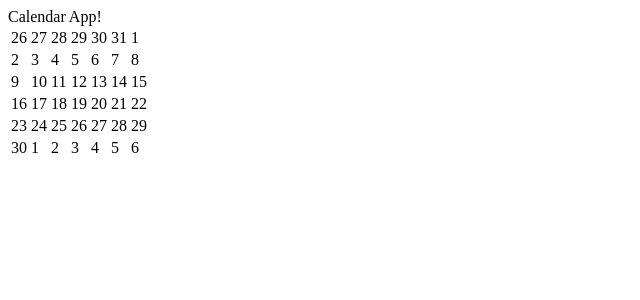
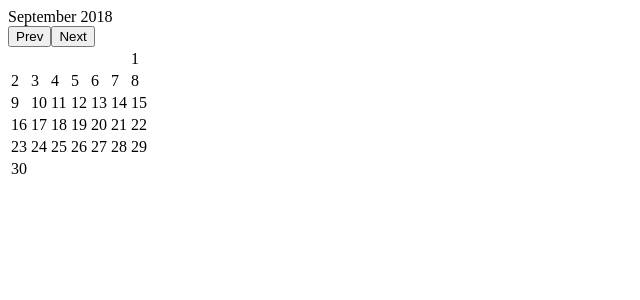
Before and after one commit to angishen/react-redux-calendar-planner-thing, a React (Create React App) app: page / in a window 1280 px wide. Shown: the top 300 px of the page, without its empty margins (0-640 px from the left). Built offline with nearby package versions, Linux system fonts and the light colour scheme.

Commit message:
add prev & next month toggles

```diff
--- a/src/actions/index.js
+++ b/src/actions/index.js
@@ -1,12 +1,20 @@
-import moment from 'moment';
+export const PREV_MONTH = 'prev_month';
+export const NEXT_MONTH = 'next_month';
 
-export const FETCH_TIME = 'fetch_time';
-
-export function fetchTime() {
-  const currentTime = moment();
+export function prevMonth(month) {
+  const prevMonth = month.clone().subtract(1, 'month');
 
   return {
-    type: FETCH_TIME,
-    payload: currentTime
+    type: PREV_MONTH,
+    payload: prevMonth
   };
 }
+
+export function nextMonth(month) {
+  const nextMonth = month.clone().add(1, 'month');
+
+  return {
+    type: NEXT_MONTH,
+    payload: nextMonth
+  };
+}
--- a/src/components/App.jsx
+++ b/src/components/App.jsx
@@ -6,7 +6,6 @@ export default class App extends Component {
   render() {
     return (
       <div>
-        Calendar App!
         <CalendarMonth />
       </div>
     );
--- a/src/components/CalendarDay.jsx
+++ b/src/components/CalendarDay.jsx
@@ -3,7 +3,7 @@ import React, { Component } from 'react';
 export default class CalendarDay extends Component {
   render() {
     return(
-      <td>{this.props.day}</td>
+      <td>{this.props.day ? this.props.day.format('D') : ''}</td>
     )
   }
 }
--- a/src/components/CalendarMonth.jsx
+++ b/src/components/CalendarMonth.jsx
@@ -6,21 +6,43 @@ import getCalendarMonthWeeks from '../utils/getCalendarMonthWeeks';
 import CalendarDay from './CalendarDay';
 import CalendarWeek from './CalendarWeek';
 
+import { prevMonth, nextMonth } from '../actions';
+
 class CalendarMonth extends Component {
   constructor(props) {
     super(props);
 
-    this.state = { weeks: getCalendarMonthWeeks(moment()) };
+    this.state = {
+      currentMonth: moment()
+    };
+  }
+
+  // huzzahhhh this works
+  componentWillReceiveProps(nextProps) {
+    this.setState({ currentMonth: nextProps.month });
   }
 
   renderCalendarDay(props) {
     return <CalendarDay {...props} />;
   }
 
+  handlePrevMonthClick = () => {
+    this.props.prevMonth(this.state.currentMonth);
+  };
+
+  handleNextMonthClick = () => {
+    this.props.nextMonth(this.state.currentMonth);
+  };
+
   render() {
-    const { weeks } = this.state;
+    let { currentMonth } = this.state;
+    let weeks = getCalendarMonthWeeks(currentMonth);
+
     return (
       <div>
+        <div>{this.state.currentMonth.format('MMMM YYYY')}</div>
+        <button onClick={this.handlePrevMonthClick}>Prev</button>
+        <button onClick={this.handleNextMonthClick}>Next</button>
         <table>
           <tbody>
             {weeks.map((week, i) => (
@@ -28,8 +50,9 @@ class CalendarMonth extends Component {
                 {week.map((day, dayOfWeek) =>
                   this.renderCalendarDay({
                     key: dayOfWeek,
-                    day: day.format('D')
-                  }))}
+                    day: day
+                  })
+                )}
               </CalendarWeek>
             ))}
           </tbody>
@@ -39,4 +62,11 @@ class CalendarMonth extends Component {
   }
 }
 
-export default CalendarMonth;
+function mapStateToProps({ month }) {
+  return { month };
+}
+
+export default connect(
+  mapStateToProps,
+  { prevMonth, nextMonth }
+)(CalendarMonth);
--- a/src/reducers/index.js
+++ b/src/reducers/index.js
@@ -1,9 +1,9 @@
 import { combineReducers } from 'redux';
 
-import timeReducer from './reducerTime';
+import monthReducer from './reducerMonth';
 
 const rootReducer = combineReducers({
-  currentTime: timeReducer
+  month: monthReducer
 });
 
 export default rootReducer;
--- a/src/reducers/reducerTime.js
+++ b/src/reducers/reducerMonth.js
@@ -1,8 +1,10 @@
-import { FETCH_TIME } from '../actions';
+import { PREV_MONTH, NEXT_MONTH } from '../actions';
 
 export default function(state = [], action) {
   switch (action.type) {
-    case FETCH_TIME:
+    case PREV_MONTH:
+      return action.payload;
+    case NEXT_MONTH:
       return action.payload;
     default:
       return state;
--- a/src/utils/getCalendarMonthWeeks.js
+++ b/src/utils/getCalendarMonthWeeks.js
@@ -5,7 +5,7 @@ const WEEKDAYS = [0, 1, 2, 3, 4, 5, 6];
 // returns a nested array of a given month divided into weeks
 export default function getCalendarMonthWeeks(
   month,
-  enableOutsideDays = true,
+  enableOutsideDays = false,
   firstDayOfWeek = moment.localeData().firstDayOfWeek()
 ) {
   if (!moment.isMoment(month) || !month.isValid()) {
```
